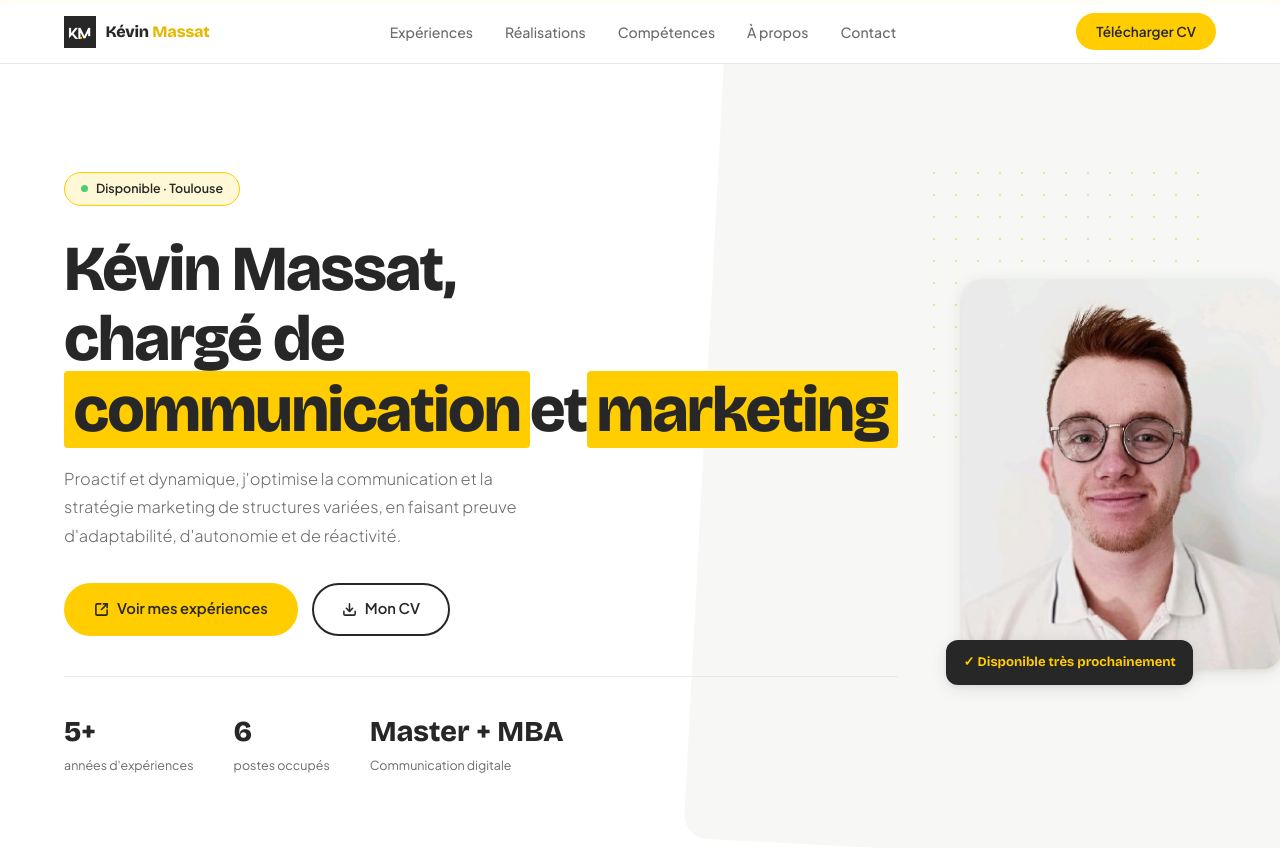
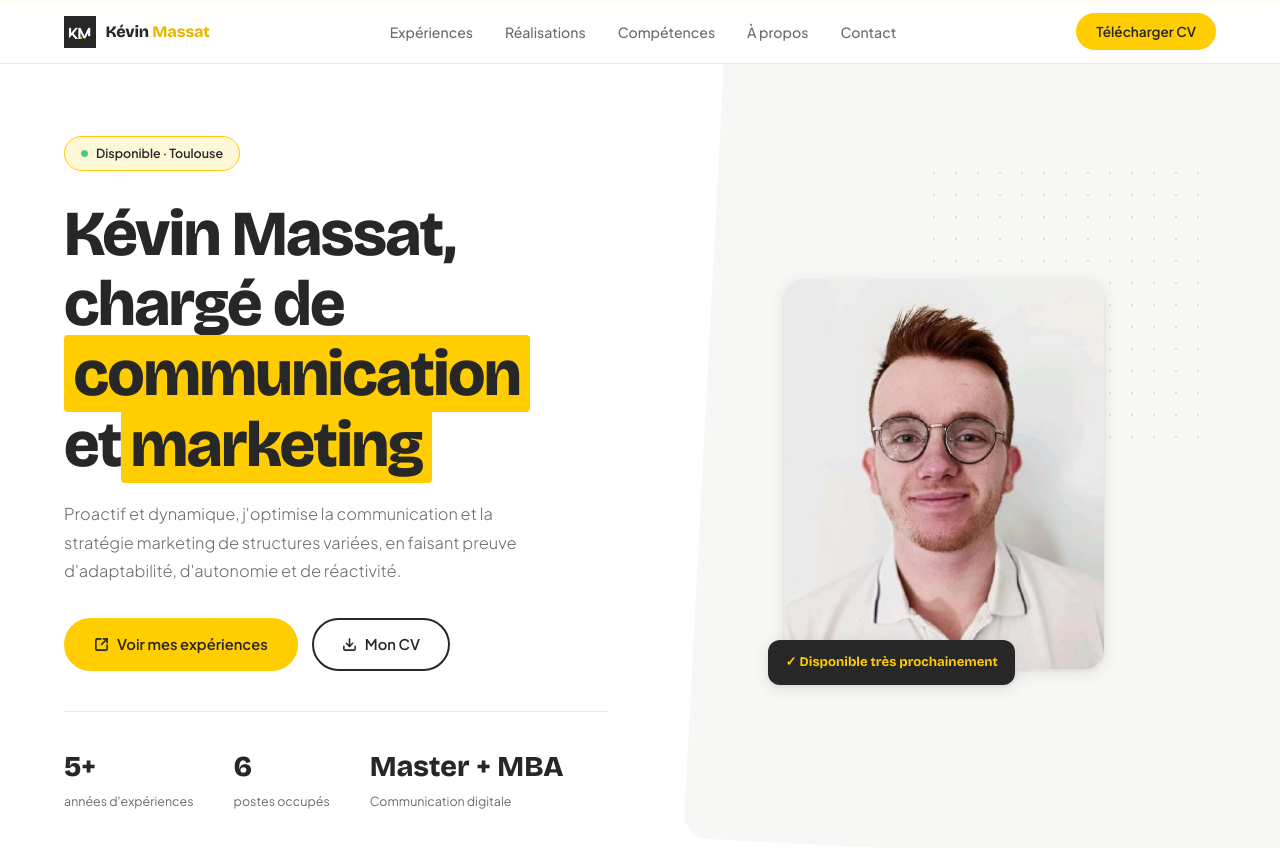
Before and after one commit to kmassat/portfolio-kevin-massat, a Jekyll site: the page built from index.html, in a window 1280 px wide and 900 px high. Shown: the top 848 px of the window. Built offline with Jekyll 4.4.1, drawn with Linux system fonts in a browser that asks for light colours.

```diff
--- a/_data/accueil.yml
+++ b/_data/accueil.yml
@@ -1,5 +1,5 @@
 badge: Disponible · Toulouse
-titre: Kévin Massat,<br>chargé de <em>communication</em>et<em>marketing</em>
+titre: Kévin Massat,<br>chargé de <em>communication</em><br>et<em>marketing</em>
 sous_titre: Proactif et dynamique, j'optimise la communication et la stratégie marketing de structures variées, en faisant preuve d'adaptabilité, d'autonomie et de réactivité.
 lien_cv: https://acrobat.adobe.com/id/urn:aaid:sc:EU:18551f05-b2a7-45f2-8be4-f11be752ca26
 email: kevin.massat82@gmail.com
```
